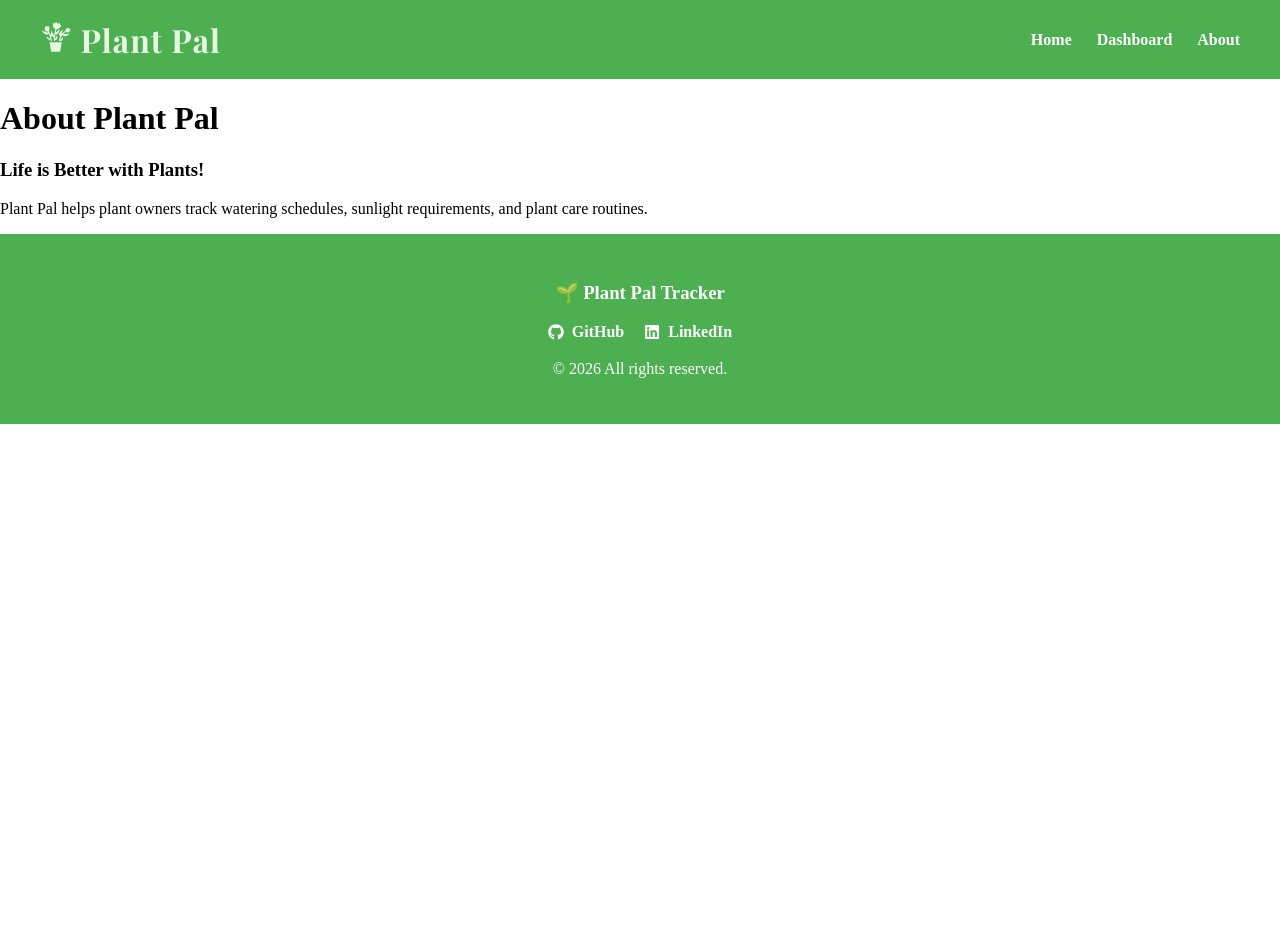
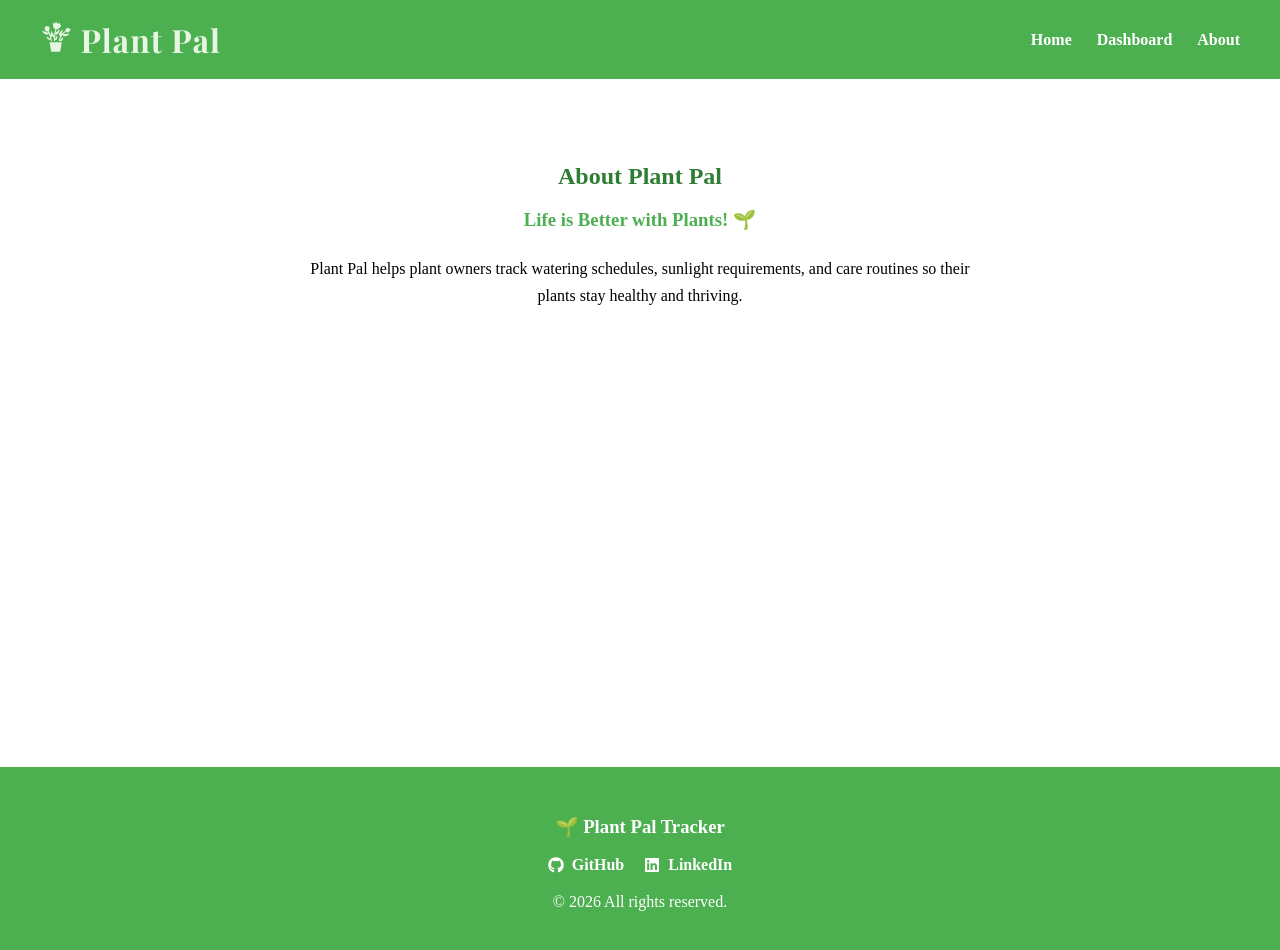
Before and after one commit to Cchristineee/plant-pal-tracker, a React (Vite) app: page /about in a window 1280 px wide. Shown: the top 950 px of the page. Before the commit the page ends 800 px from the top, so only its background shows below. Built offline with nearby package versions, Linux system fonts and the light colour scheme.

Commit message:
Created About section

```diff
--- a/src/pages/About.jsx
+++ b/src/pages/About.jsx
@@ -1,15 +1,20 @@
-function About () {
-    return (
-        <div>
-            <h1>About Plant Pal</h1>
-            <h3>Life is Better with Plants!</h3>
+import React from 'react';
+import "./About.css";
 
-            <p>
-                Plant Pal helps plant owners track watering schedules, sunlight requirements,
-                and plant care routines.
-            </p>
-        </div>
-    );
+function About() {
+  return (
+    <section className="about-container">
+      <h1>About Plant Pal</h1>
+
+      <h3>Life is Better with Plants! 🌱</h3>
+
+       <p>
+        Plant Pal helps plant owners track watering schedules, sunlight
+        requirements, and care routines so their plants stay healthy and
+        thriving.
+      </p>
+    </section>
+  );
 }
 
 export default About;
```
